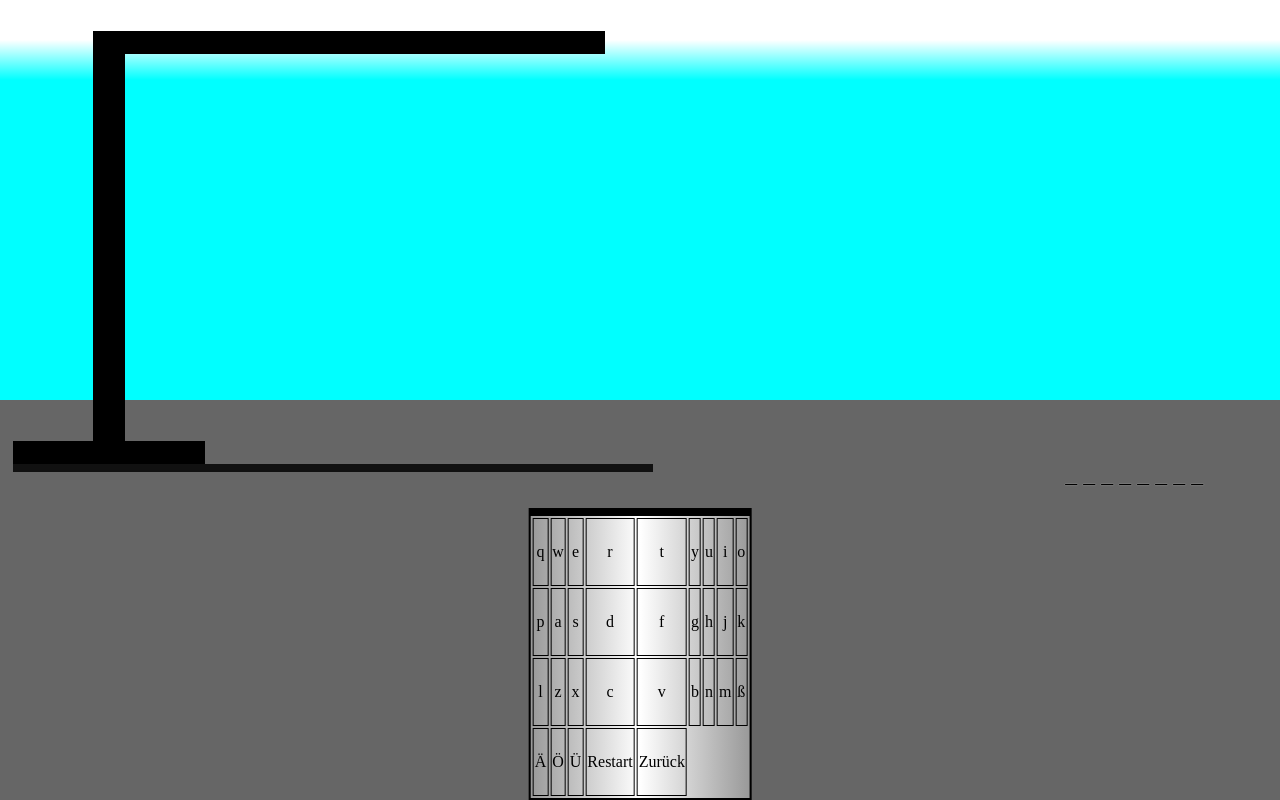
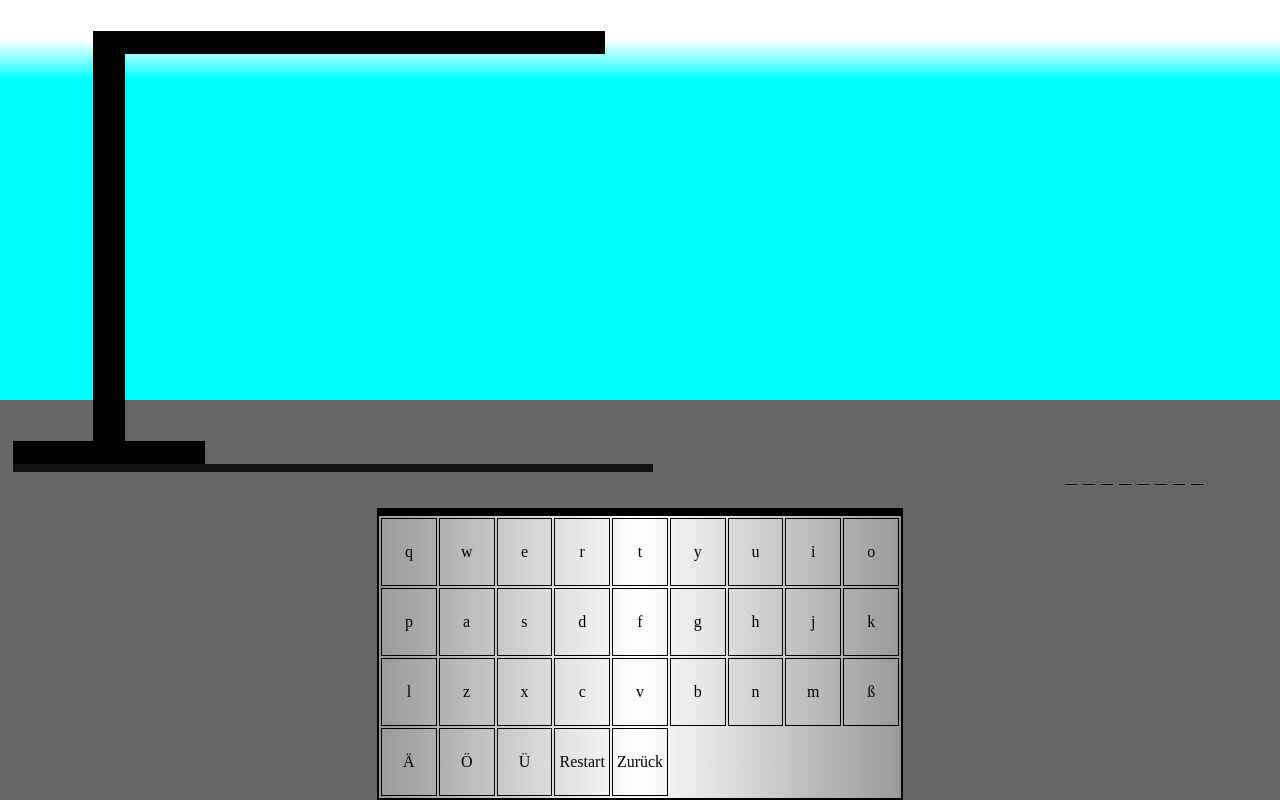
Before and after one commit to james-hi/schule-emag, a PHP site: page /Game/hangman/hangman.html in a window 1280 px wide. Run offline with PHP 8.4, Linux system fonts and the light colour scheme.

Commit message:
Update hangman.css

```diff
--- a/Game/hangman/hangman.css
+++ b/Game/hangman/hangman.css
@@ -6,7 +6,7 @@ body{
 .td{
     border:1px solid black;
     text-align:center;
-    width:device-width;
+    width:10%;
     height:8vh;
 }
 
```
